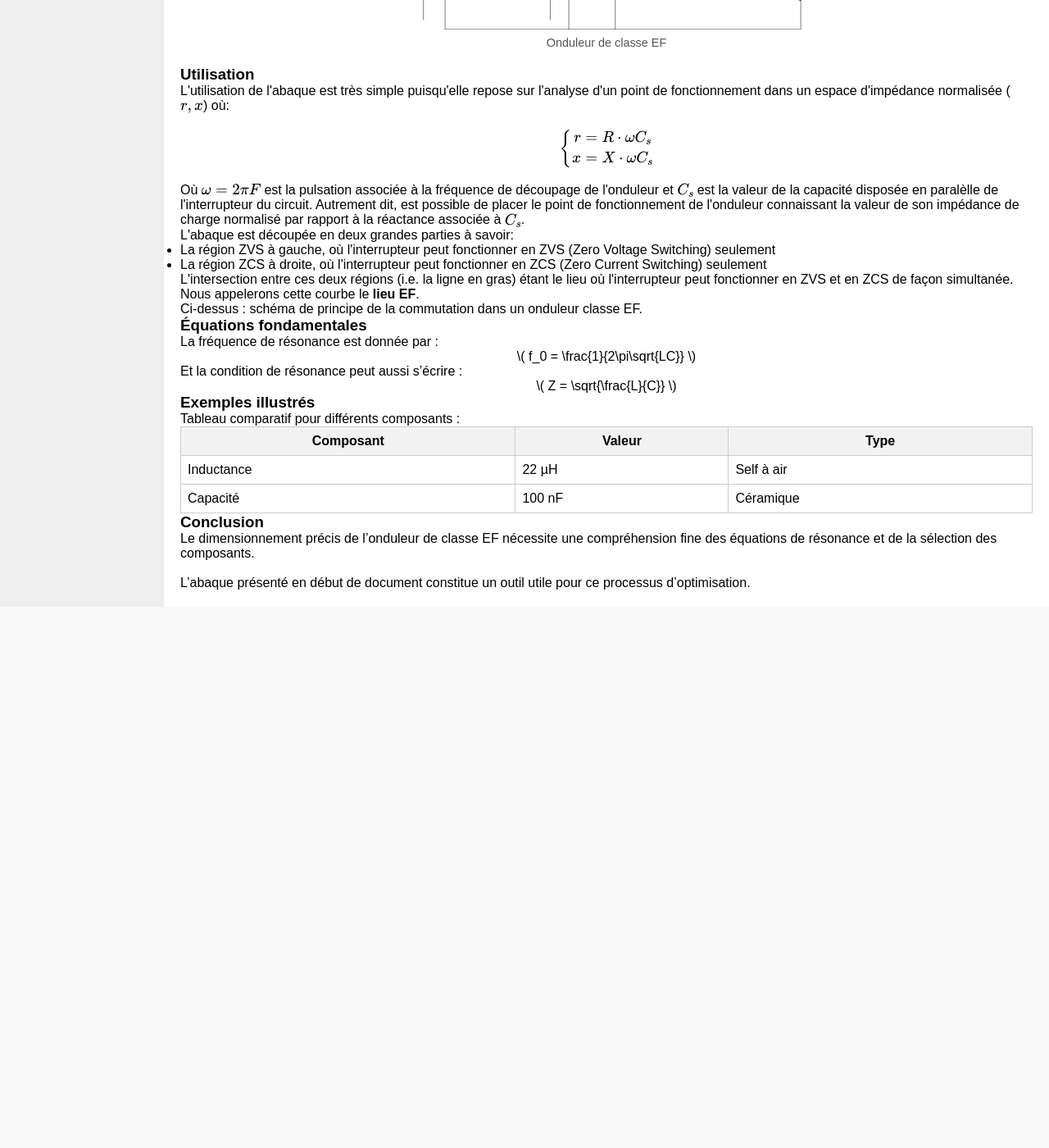
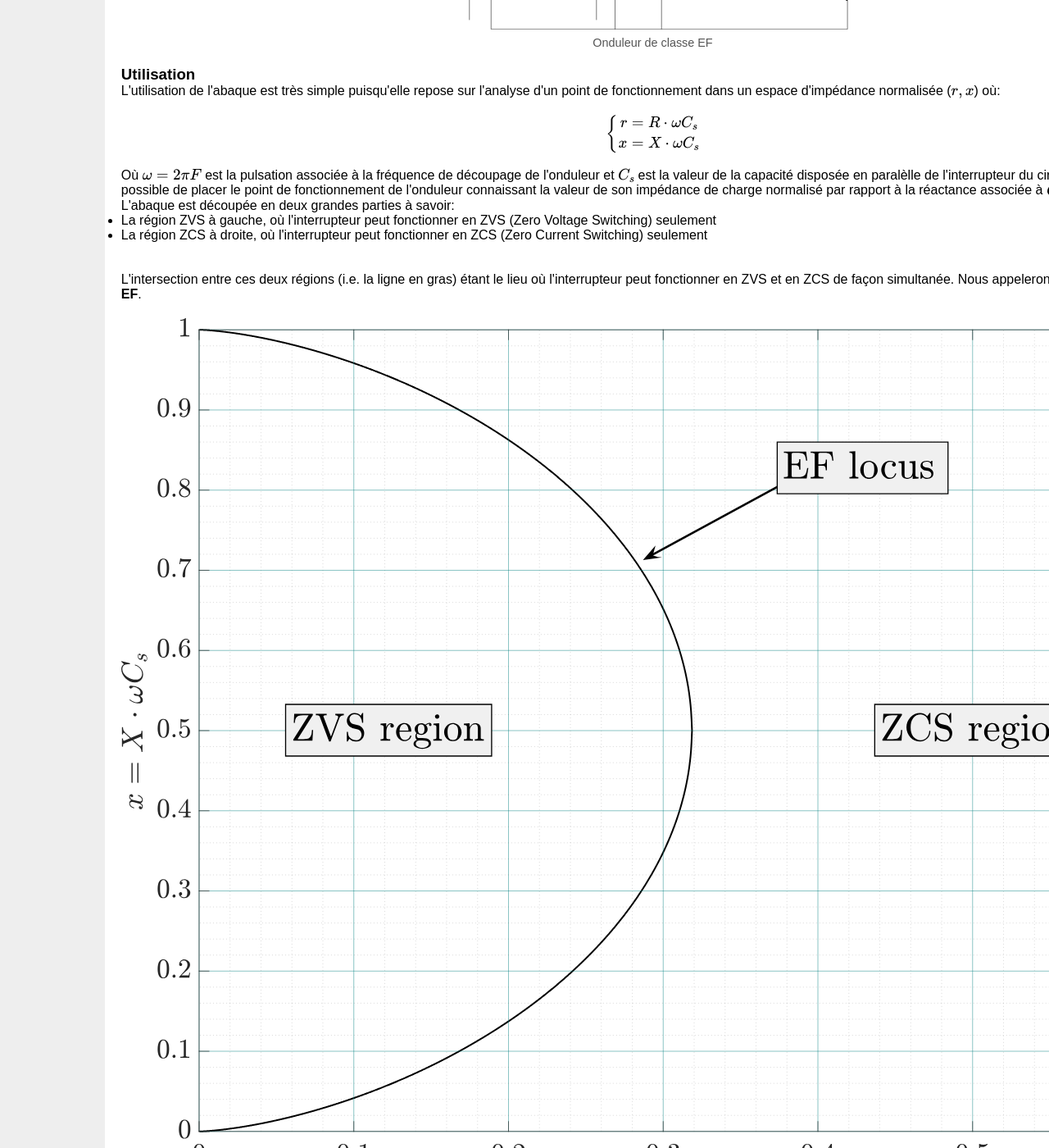
Before and after one commit to bdaire/bdaire.github.io, a Jekyll site: the page built from research_chart_overview.md, in a window 1280 px wide and 1400 px high, scrolled down 473 px. Shown: the whole window at 82% size. Built offline with Jekyll 4.4.1, drawn with Linux system fonts in a browser that asks for light colours; before the commit the page ends 1213 px from its top, so only the background shows below that; some of the changed text lies outside the part shown.

Commit message:
Update research_chart_overview.md

```diff
--- a/research_chart_overview.md
+++ b/research_chart_overview.md
@@ -73,10 +73,18 @@ x &= X \cdot \omega C_s
   <li>La région ZVS à gauche, où l'interrupteur peut fonctionner en ZVS (Zero Voltage Switching) seulement</li>
   <li>La région ZCS à droite, où l'interrupteur peut fonctionner en ZCS (Zero Current Switching) seulement</li>
 </ul>
+<br><br>
 L'intersection entre ces deux régions (i.e. la ligne en gras) étant le lieu où l'interrupteur peut fonctionner en ZVS et en ZCS de façon simultanée. Nous appelerons cette courbe le <b>lieu EF</b>.
 </p>
 
-
+<figure style="text-align: center; margin: 20px auto;">
+  <img src="/assets/img/chart_EF_locus.svg"
+       alt="Régions ZVS/ZCS et lieu EF"
+       style="display: block; margin: 0 auto; width=80%;">
+  <figcaption style="margin-top: 8px; font-size: 0.9rem; color: #555;">
+    Régions ZVS/ZCS et lieu EF
+  </figcaption>
+</figure>
 
 
 
```
